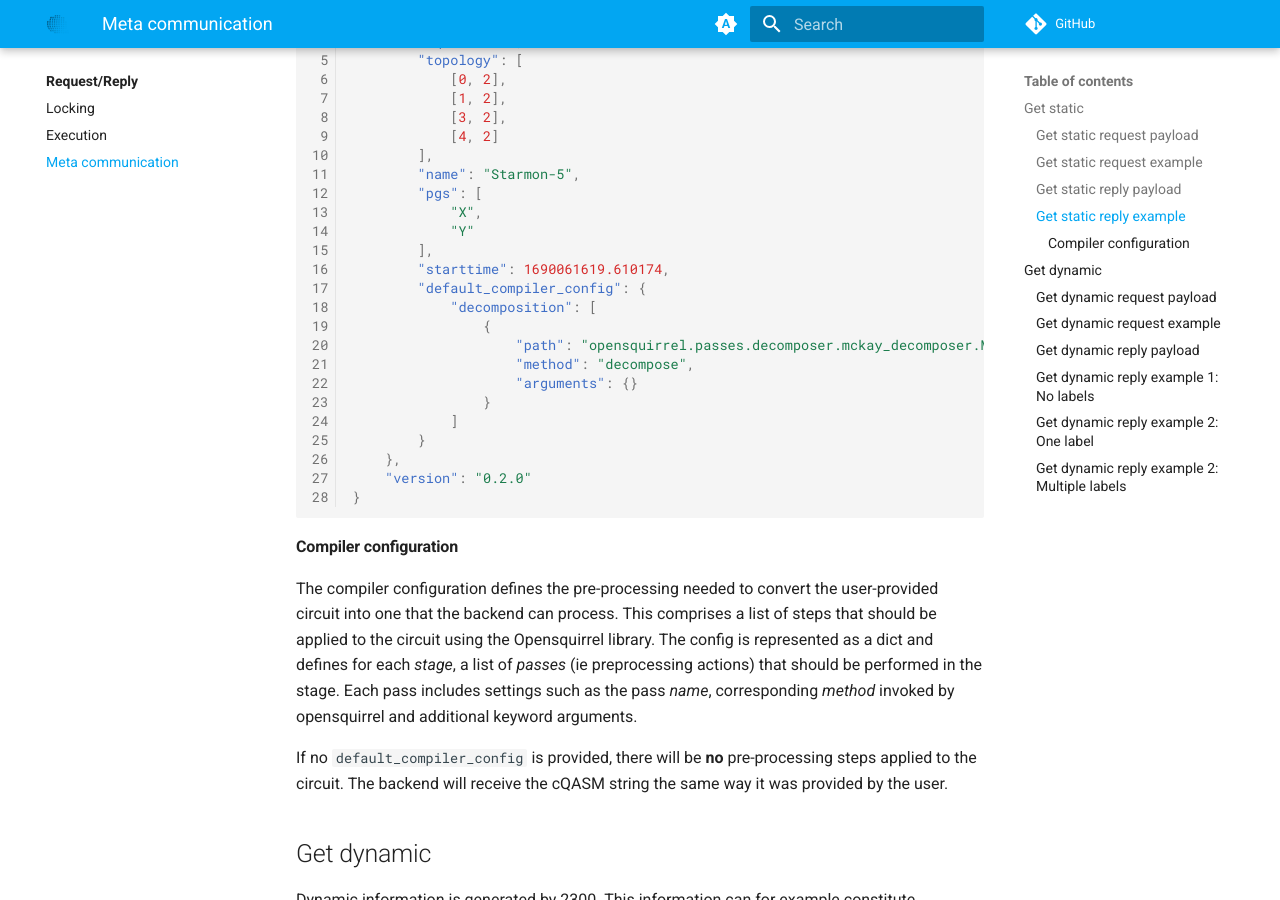
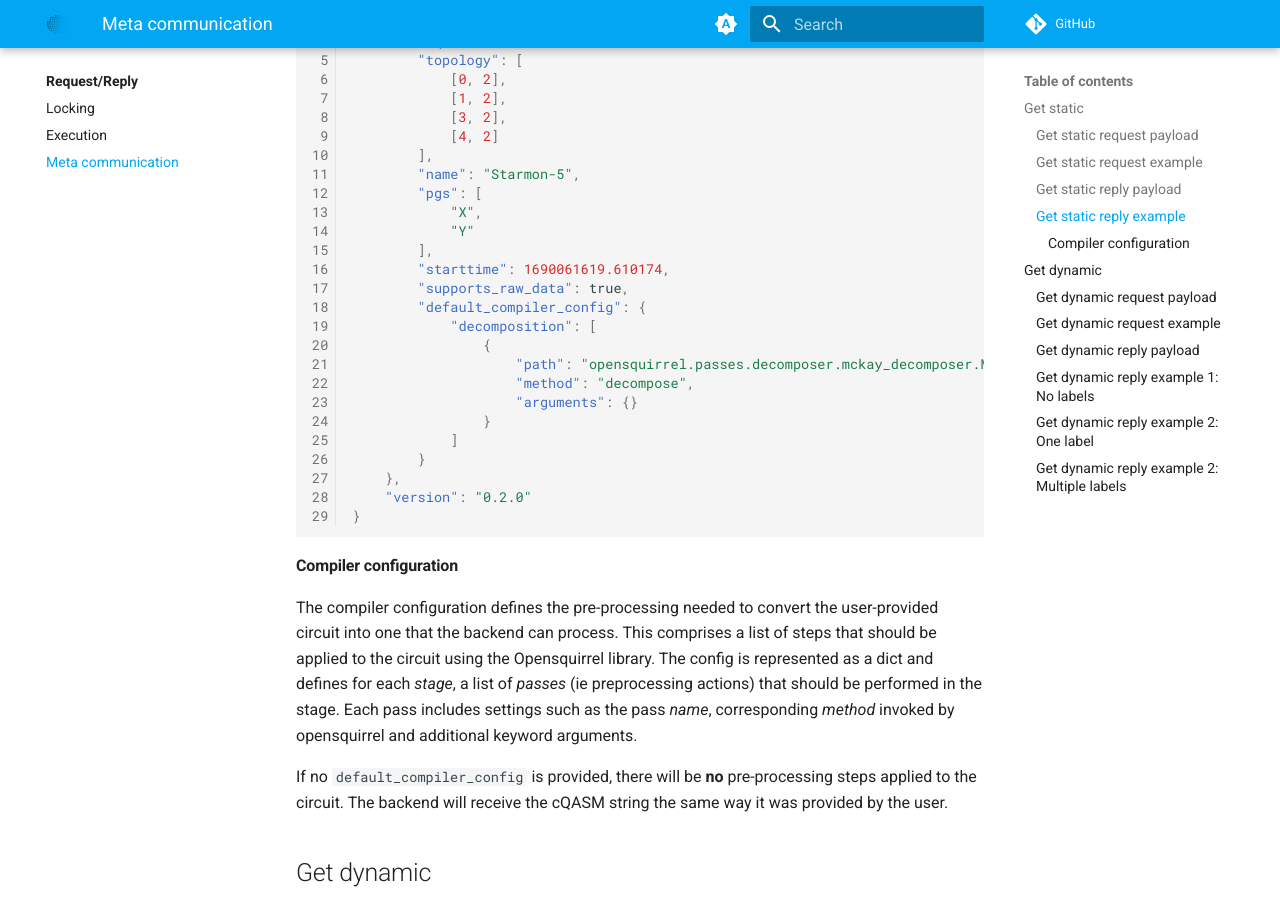
Before and after one commit to QuTech-Delft/compute-runtime-schema, an MkDocs documentation site: the page built from docs/request/meta.md, in a window 1280 px wide and 900 px high, scrolled down 1667 px. Built offline with MkDocs 1.6.1 and Material for MkDocs 9.7.7, drawn with Linux system fonts in a browser that asks for light colours; comment, search, counter and statistics services are not loaded; the version menu is left out.

Commit message:
Add supports raw data field

```diff
--- a/docs/request/meta.md
+++ b/docs/request/meta.md
@@ -58,6 +58,7 @@ This message does not require any additional information in the payload section.
             "Y"
         ],
         "starttime": 1690061619.610174,
+        "supports_raw_data": true,
         "default_compiler_config": {
             "decomposition": [
                 {
```
